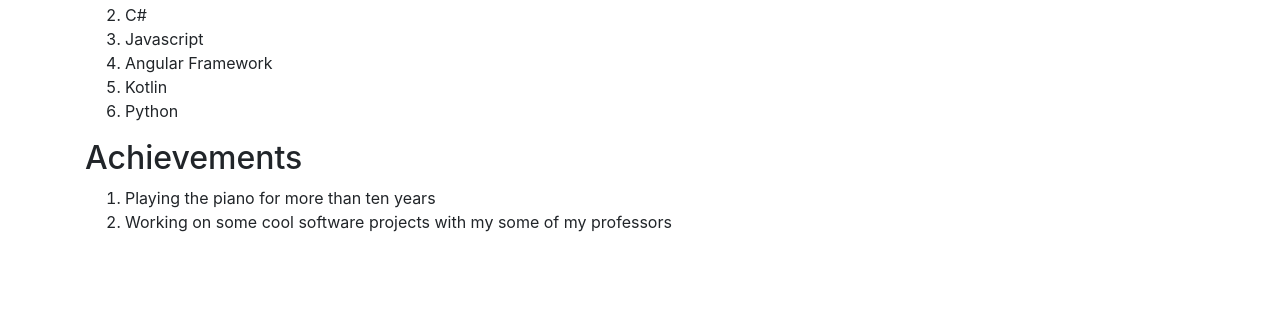
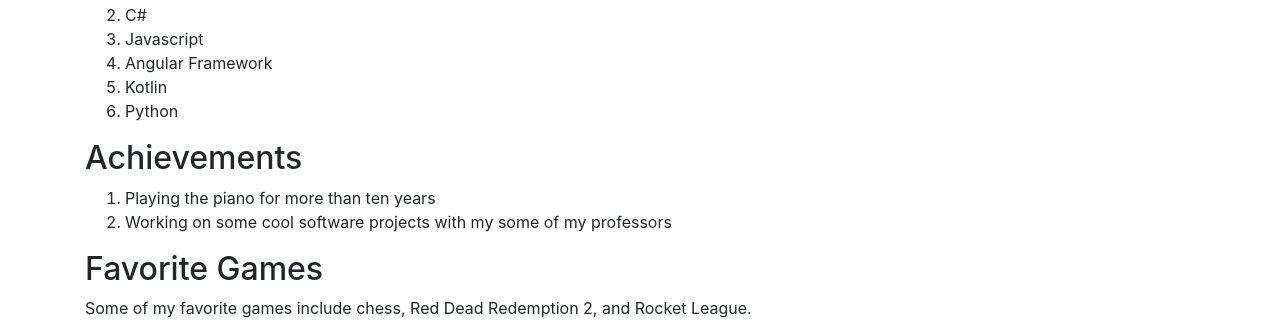
Before and after one commit to it3049c-fall22-henderson/online-portfolio-IsaiahDicristoforo, a website: page index.html in a window 1280 px wide. Shown: the part 668-1004 px from the top of the page. Before the commit the page ends 918 px from the top, so only its background shows below. Drawn offline with nearby package versions, Linux system fonts and the light colour scheme.

Commit message:
Adding favorite games section

```diff
--- a/index.html
+++ b/index.html
@@ -61,7 +61,9 @@
       </ol>
 
     </div>
-    <div class="section">
+    <div id="games" class="section">
+      <h2>Favorite Games</h2>
+      <p>Some of my favorite games include chess, Red Dead Redemption 2, and Rocket League.</p>
 
     </div>
   </div>
```
